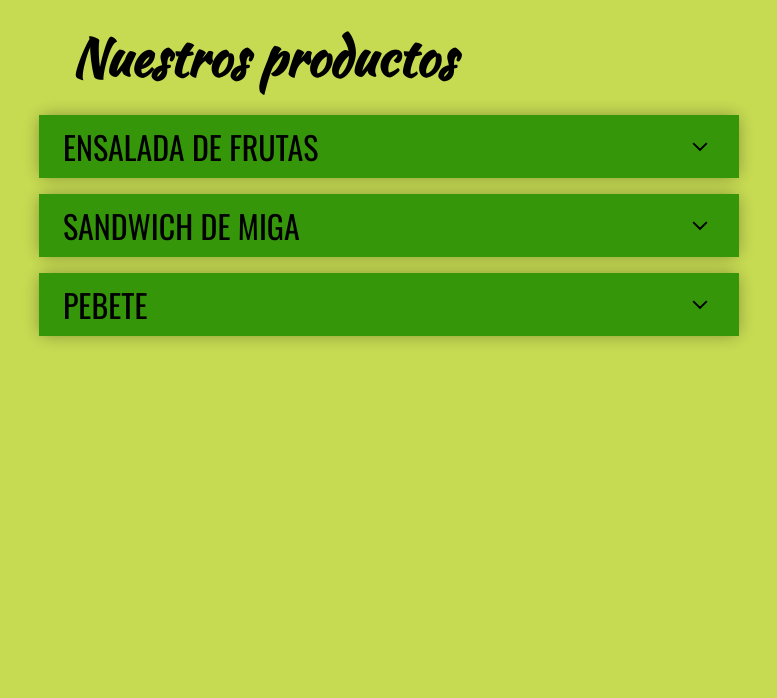
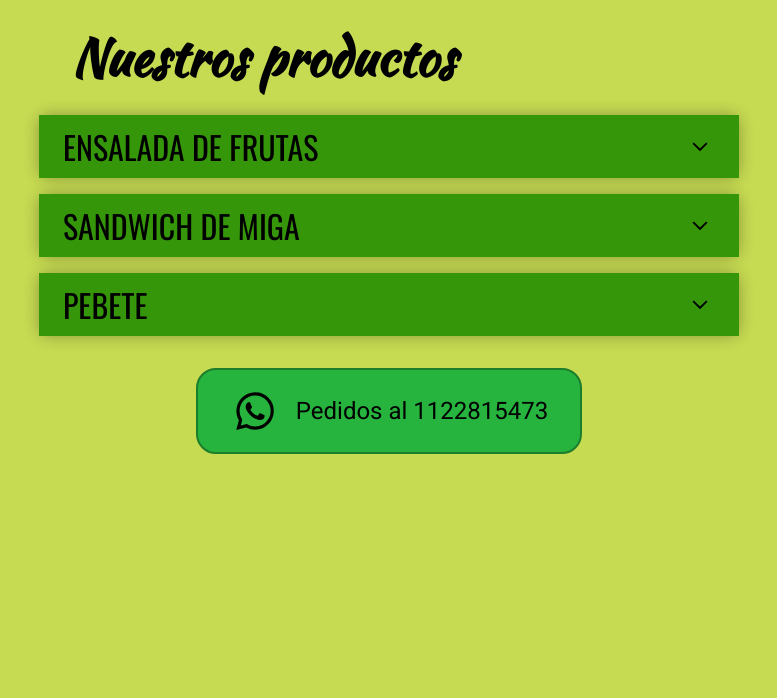
Before and after one commit to venutti/Productos, a plain HTML site: page index.html in a window 1280 px wide. Shown: the whole page, without its empty margins (251-1028 px from the left). Drawn offline with nearby package versions, Linux system fonts and the light colour scheme.

Commit message:
Añado boton de whatsapp

```diff
--- a/index.html
+++ b/index.html
@@ -63,6 +63,12 @@
             </div>
         </li>
     </ul>
+    <div class="footer">
+        <a href="https://wa.me/5491122815473" target="_blank">
+            <div class="wpp-logo"></div>
+            <p>Pedidos al 1122815473</p>
+        </a>
+    </div>
 </body>
 
 </html>
--- a/styles.css
+++ b/styles.css
@@ -15,9 +15,15 @@
     --accordion-body-font-family: 'Roboto', sans-serif;
     --accordion-body-font-size: 1rem;
 
+    --footer-font-family: 'Roboto', sans-serif;
+    --footer-font-size: 1.5rem;
+
+
     --body-bgc: #C6DA52;
     --accordion-button-c: black;
     --accordion-button-bgc: #36960a;
+    --wpp-c: #26b33e;
+    --wpp-dark-c: #1b7e2b;
 }
 * {
     box-sizing: border-box;
@@ -132,3 +138,38 @@ ul {
     justify-content: space-between;
     margin-top: .5rem;
 }
+
+/*******
+*FOOTER*
+*******/
+.footer {
+    max-width: 700px;
+    margin: 0 auto;
+    padding: 0 1rem;
+    font-family: var(--footer-font-family);
+    font-size: var(--footer-font-size);
+    display: flex;
+    justify-content: center;
+    align-items: center;
+}
+.footer a {
+    display: flex;
+    align-items: center;
+    justify-content: center;
+    gap: 1rem;
+    text-decoration: none;
+    background-color: var(--wpp-c);
+    color: black;
+    border: 2px solid var(--wpp-dark-c);
+    border-radius: 20px;
+    padding: 1rem 2rem;
+}
+.footer .wpp-logo {
+    background-image: url("./img/whatsapp.svg");
+    background-position: center;
+    background-repeat: no-repeat;
+    background-size: cover;
+    width: 50px;
+    height: 50px;
+    flex-shrink: 0;
+}
```
Also changed, not shown: img/whatsapp.png (added), img/whatsapp.svg (added).
